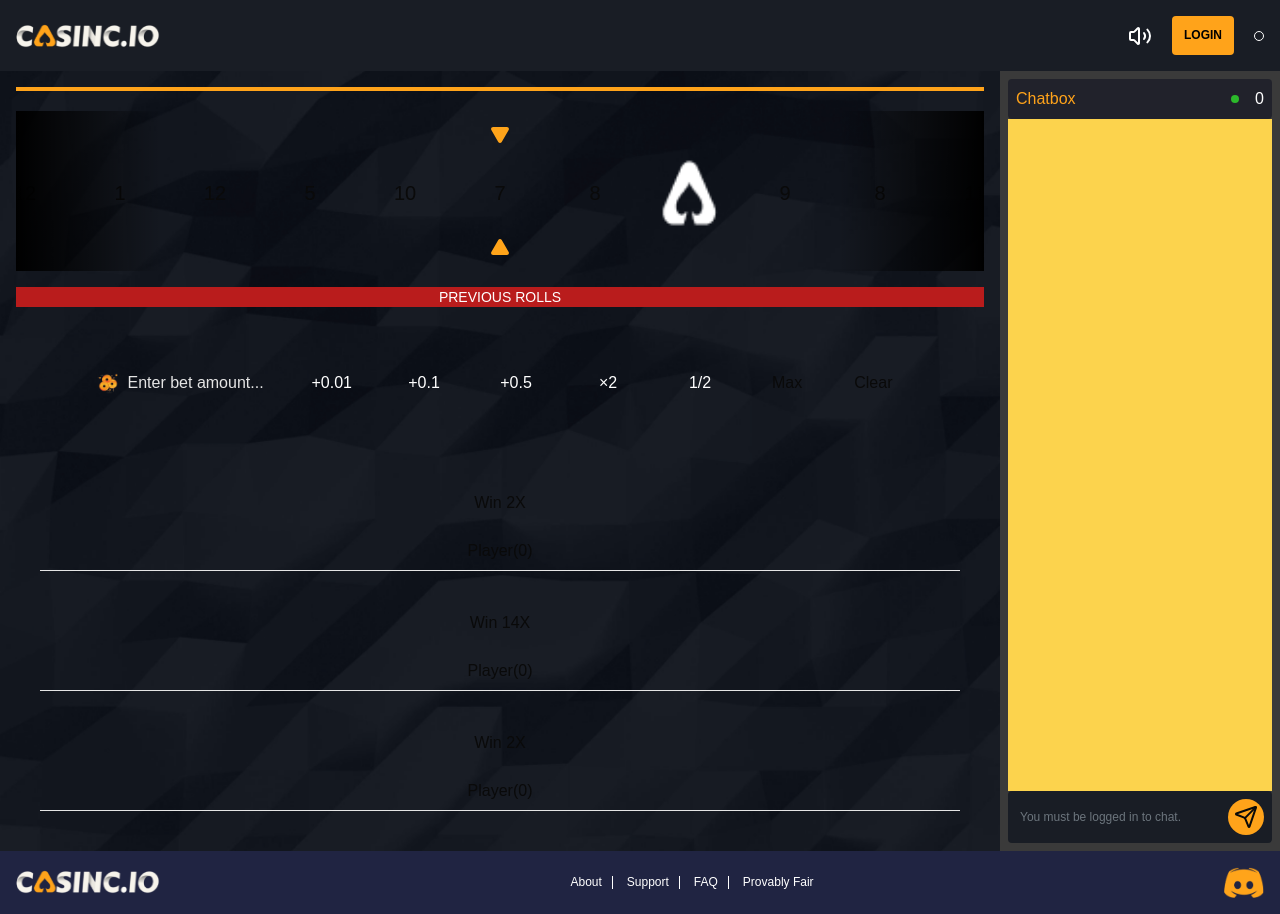
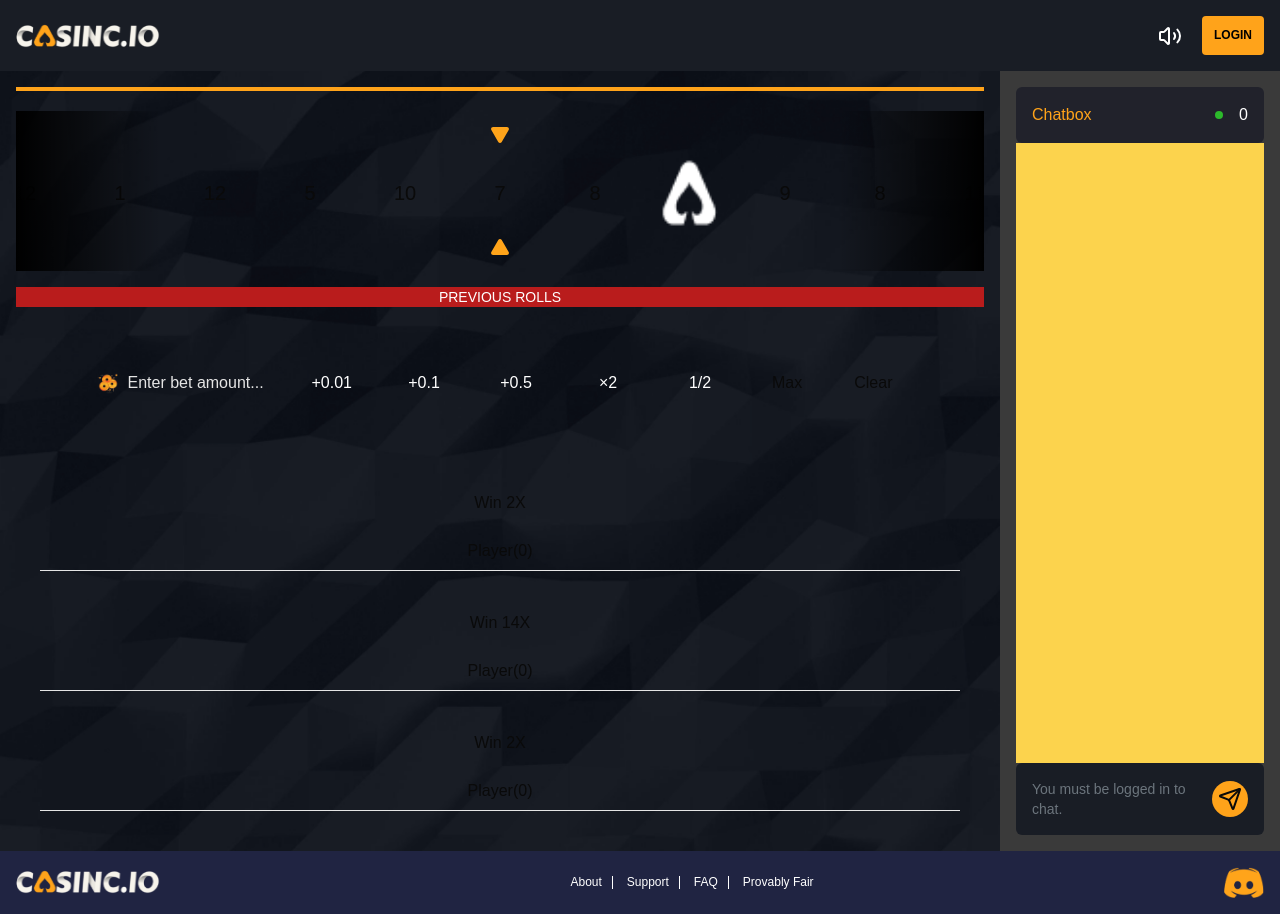
Before and after one commit to Navdeep-Davang/Roulette_Game, a Next.js app: page / in a window 1280 px wide. Built offline with nearby package versions, Linux system fonts and the light colour scheme.

Commit message:
ChatSheeet Component UI

```diff
--- a/dir/components/chatPanel/ChatSheet.tsx
+++ b/dir/components/chatPanel/ChatSheet.tsx
@@ -1,23 +1,43 @@
 'use client'
 
-import { Sheet, SheetContent, SheetHeader, SheetTitle } from "@/components/ui/sheet";
+import { Sheet, SheetContent, SheetTitle } from "@/components/ui/sheet";
 import { useSheetStore } from "@/dir/states/ChatSheet";
+import ChatPanel from ".";
+import { useEffect } from "react";
 
 const ChatSheet = () => {
-    const isOpen = useSheetStore((state) => state.isOpen);
+    const {isOpen, closeSheet} = useSheetStore();
+
+    useEffect(() => {
+      const handleResize = () => {
+        // Check if media width matches the lg breakpoint (e.g., 1024px)
+        if (window.matchMedia('(min-width: 1024px)').matches) {
+          closeSheet(); // Automatically close the sheet
+        }
+      };
+
+      // Listen to resize events
+      window.addEventListener('resize', handleResize);
+
+      // Cleanup event listener
+      return () => {
+        window.removeEventListener('resize', handleResize);
+      };
+    }, [closeSheet]);
+
 
   return (
-    <Sheet open={isOpen} >
-      <SheetContent side="right" className="w-full">
-        <SheetHeader>
-          <SheetTitle>Chat Panel</SheetTitle>
-        </SheetHeader>
-        <div>
-          {/* Chat content goes here */}
-          <p>Your chat content...</p>
-        </div>
-      </SheetContent>
-    </Sheet>
+      <Sheet open={isOpen} >
+        <SheetContent side="right" className="w-full p-0">
+
+          <SheetTitle className="hidden">
+            ChatSheet
+          </SheetTitle>
+
+          <ChatPanel/>
+
+        </SheetContent>
+      </Sheet>
   );
 };
 
--- a/dir/components/chatPanel/index.tsx
+++ b/dir/components/chatPanel/index.tsx
@@ -3,9 +3,9 @@ import React from 'react';
 
 const ChatPanel = () => {
   return (
-    <div className= "h-full w-full p-2 chatbox-panal flex-col items-start inline-flex">
+    <div className= "h-full w-full p-4 chatbox-panal flex-col items-start inline-flex">
       {/* Chatbox Title */}
-      <div className="chatbox-title self-stretch p-2 rounded justify-between items-center inline-flex">
+      <div className="chatbox-title self-stretch p-4 rounded-md justify-between items-center inline-flex">
         <div className="chatbox-title-text w-16 h-6 text-base cursor-default">
           Chatbox
         </div>
@@ -21,8 +21,8 @@ const ChatPanel = () => {
       <div className="h-full w-full bg-amber-300 " />
 
       {/* Chatbox Footer */}
-      <div className="chatbox-footer w-full p-2 pl-3 gap-2 rounded justify-between items-center inline-flex">
-        <div className="status-info-text justify-center text-xs">
+      <div className="chatbox-footer w-full p-4 gap-2 rounded-md justify-between items-center inline-flex">
+        <div className="status-info-text justify-center text-sm">
           You must be logged in to chat.
         </div>
         <div className="p-1.5 send-bg cursor-pointer rounded-full flex-col justify-center items-center inline-flex">
--- a/dir/components/navbar/index.tsx
+++ b/dir/components/navbar/index.tsx
@@ -47,10 +47,10 @@ const NavBar = () => {
           </div>
 
           <div
-            className={`p-1 border icon-custom-orange rounded-md ${isSubHeaderVisible ? 'burger-menu active pointer-events-none' : ''}`}
+            className={`p-1 lg:hidden border icon-custom-orange rounded-md ${isSubHeaderVisible ? 'burger-menu active pointer-events-none' : ''}`}
             onClick={() => !isSubHeaderVisible && openSubHeader()}
           >
-            <MenuIcon className="w-8 h-8 cursor-pointer lg:hidden" />
+            <MenuIcon className="w-8 h-8 cursor-pointer " />
           </div>
 
         </div>
```
